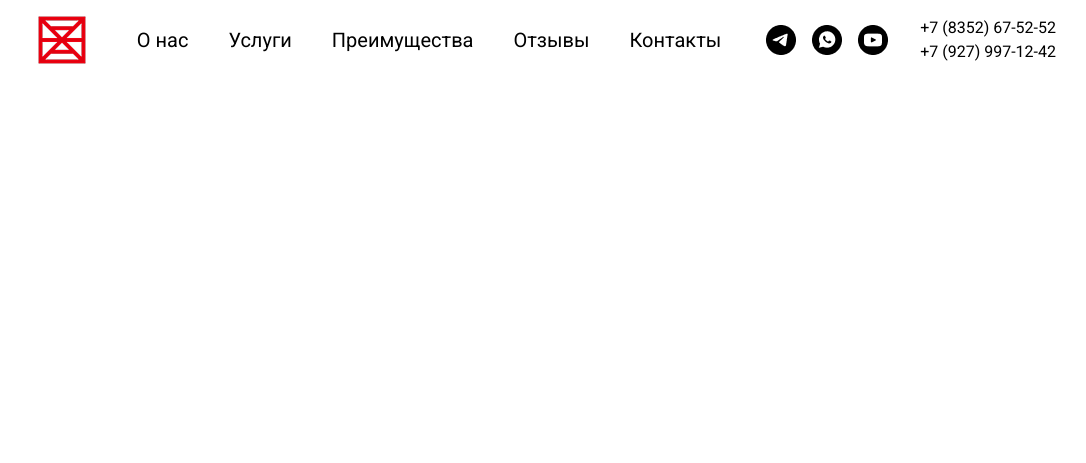
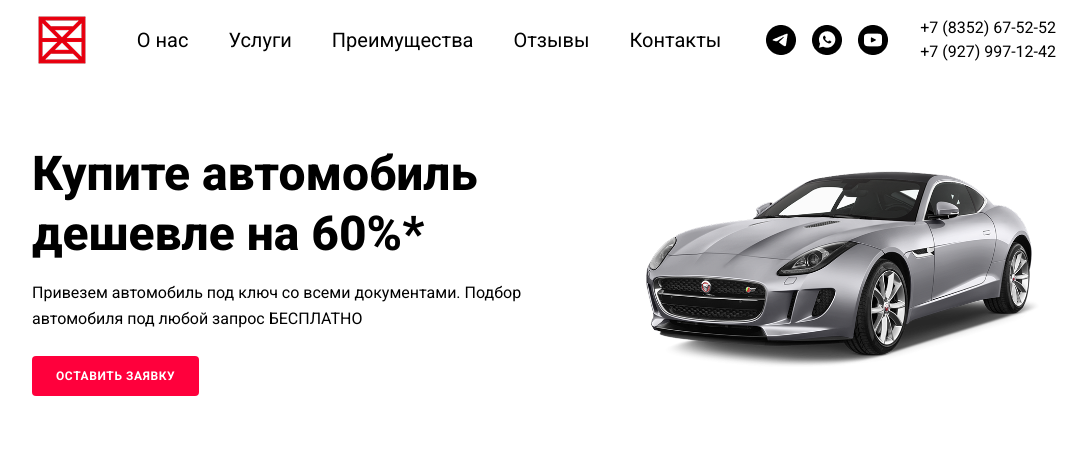
Before and after one commit to Sultonkulov99/n27-figma, a website: page src/index.html in a window 1280 px wide. Shown: the whole page, without its empty margins (96-1182 px from the left). Drawn offline with Linux system fonts and the light colour scheme.

Commit message:
section-1

```diff
--- a/src/index.html
+++ b/src/index.html
@@ -43,9 +43,17 @@
                 <img class="sm:hidden" src="./images/Hamburger Menu.png" alt="">
             </div>
         </nav>
-        <div>
-            <!-- Azimxon -->
-        </div>
+        <section class="flex flex-col md:flex-row items-center justify-between py-16 bg-white gap-8">
+            <div class="max-w-xl">
+                <!-- Azimxon -->
+                 <h1 class="text-5xl font-extrabold leading-tight mb-4">Купите автомобиль дешевле на 60%*</h1>
+                 <p class="text-base leading-relaxed mb-6">Привезем автомобиль под ключ со всеми документами. Подбор автомобиля под любой запрос  БЕСПЛАТНО  </p>
+                 <button class="bg-[#ff003c] text-white text-xs font-bold uppercase tracking-wider px-6 py-3 rounded transition-transform active:scale-95 hover:bg-[#e00034];">Оставить заявку</button>
+            </div>
+            <div class="w-full md:w-1/2 max-w-lg">
+                <img src="./images/white_car.png" alt="">
+            </div>
+        </section>
     </header>
     <main>
         <section>
```
Also changed, not shown: package.json (added, +25 -0 lines), src/images/white_car.png (added), src/output.css, 1 other file.
